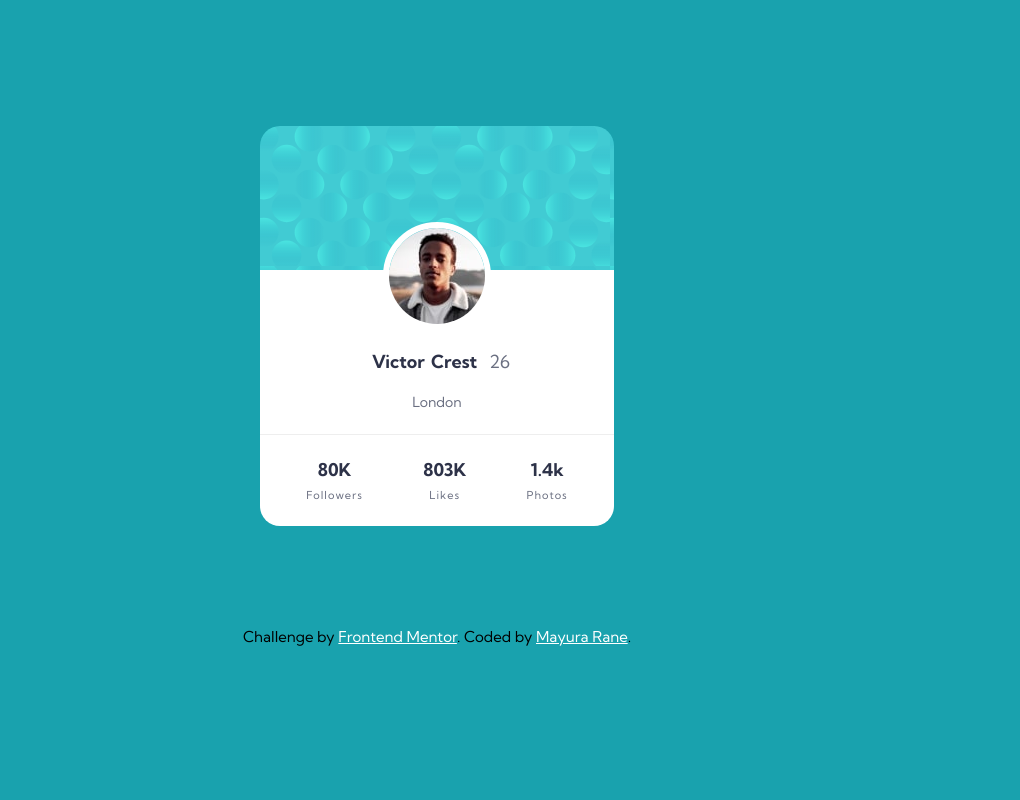
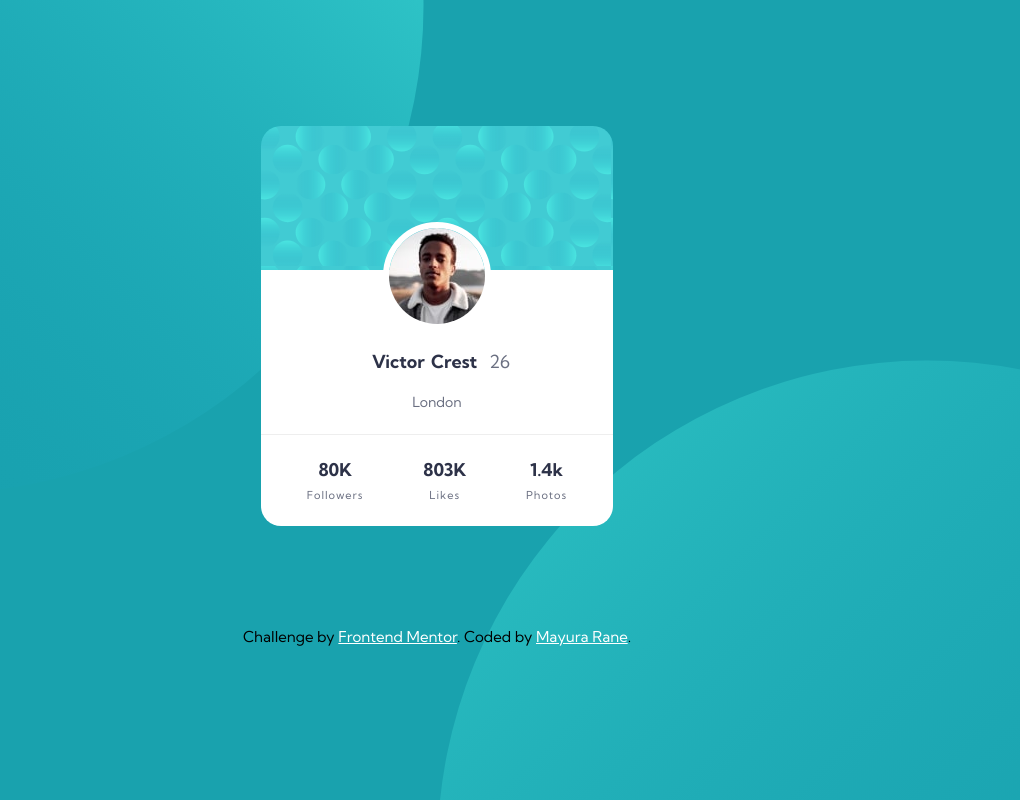
Before and after one commit to MayuraRane/FM_profile-card-component, a plain HTML site: page index.html in a window 1280 px wide. Shown: the whole page, without its empty margins (203-1223 px from the left). Drawn offline with Linux system fonts and the light colour scheme.

```diff
--- a/styles.css
+++ b/styles.css
@@ -27,7 +27,14 @@
   background-color: hsl(185, 75%, 39%);
   text-align: center;
   font-family: "Kumbh Sans", sans-serif;
+  /* background-image: url(images/bg-pattern-top.svg);
+  background-size: 50% 50%;
+  background-repeat: no-repeat; */
+  background: url(images/bg-pattern-top.svg) no-repeat bottom 20vh right 51vw,
+    url(images/bg-pattern-bottom.svg) no-repeat top 45vh left 50vw,
+    hsl(185, 75%, 39%);
 }
+/* For background reference: https://www.w3schools.com/css/css3_backgrounds.asp*/
 
 hr {
   margin: 0;
@@ -52,14 +59,14 @@
   background-image: url("images/bg-pattern-card.svg");
   /* display: inline-block; */
   height: 9rem;
-  width: 28%;
+  width: 22rem;
   margin: 0 auto;
   border-top-left-radius: 20px;
   border-top-right-radius: 20px;
 }
 .container-bottom {
   background-color: white;
-  width: 28%;
+  width: 22rem;
   margin: 0 auto;
   border-bottom-left-radius: 20px;
   border-bottom-right-radius: 20px;
@@ -119,3 +126,6 @@
   margin: -3rem auto 1rem auto;
   border: 6px solid white;
 }
+
+@media screen and (min-width: 375px) {
+}
```
Also changed, not shown: design/desktop-view.png (added), design/mobile-view.png (added), 1 other file.
